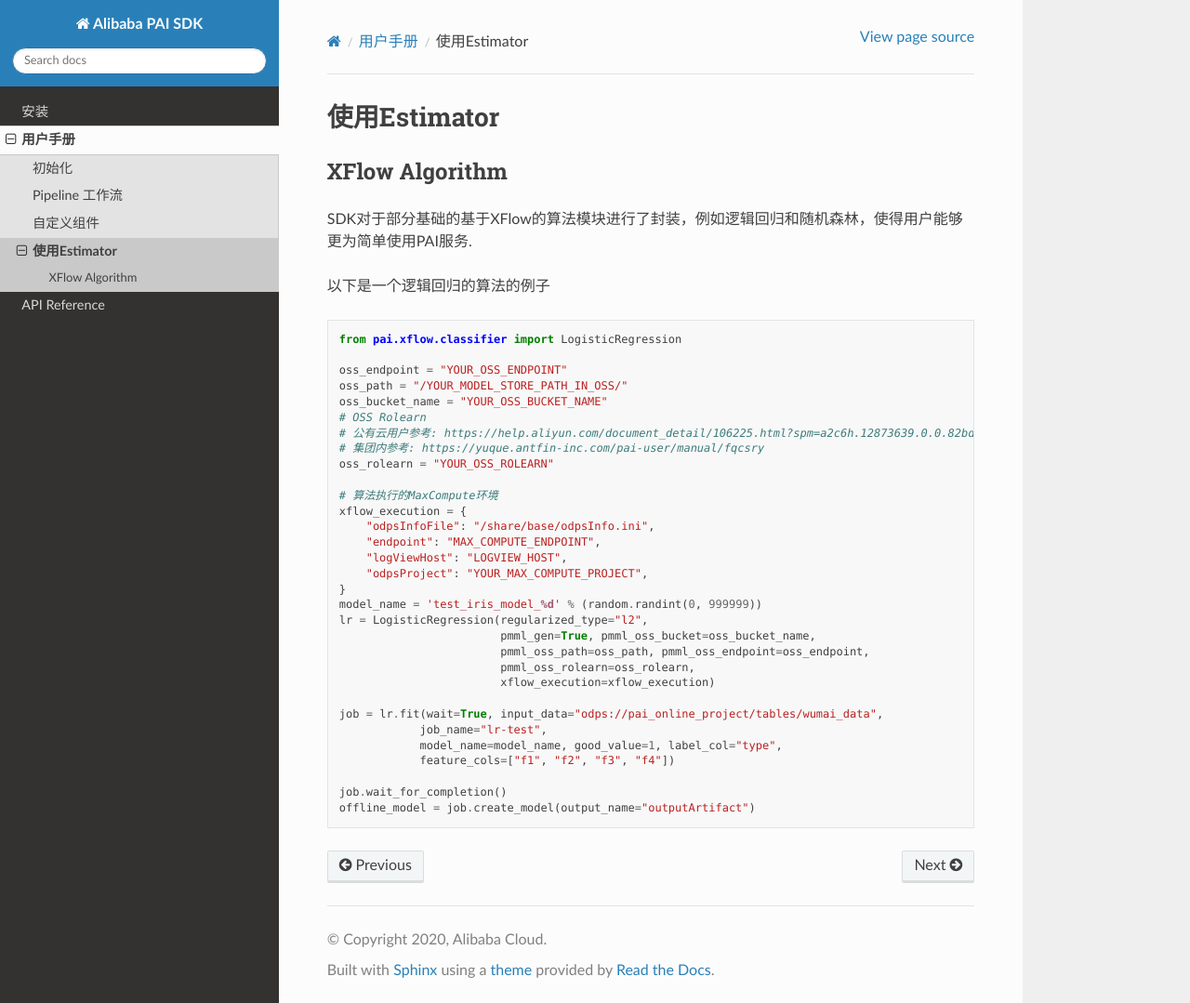
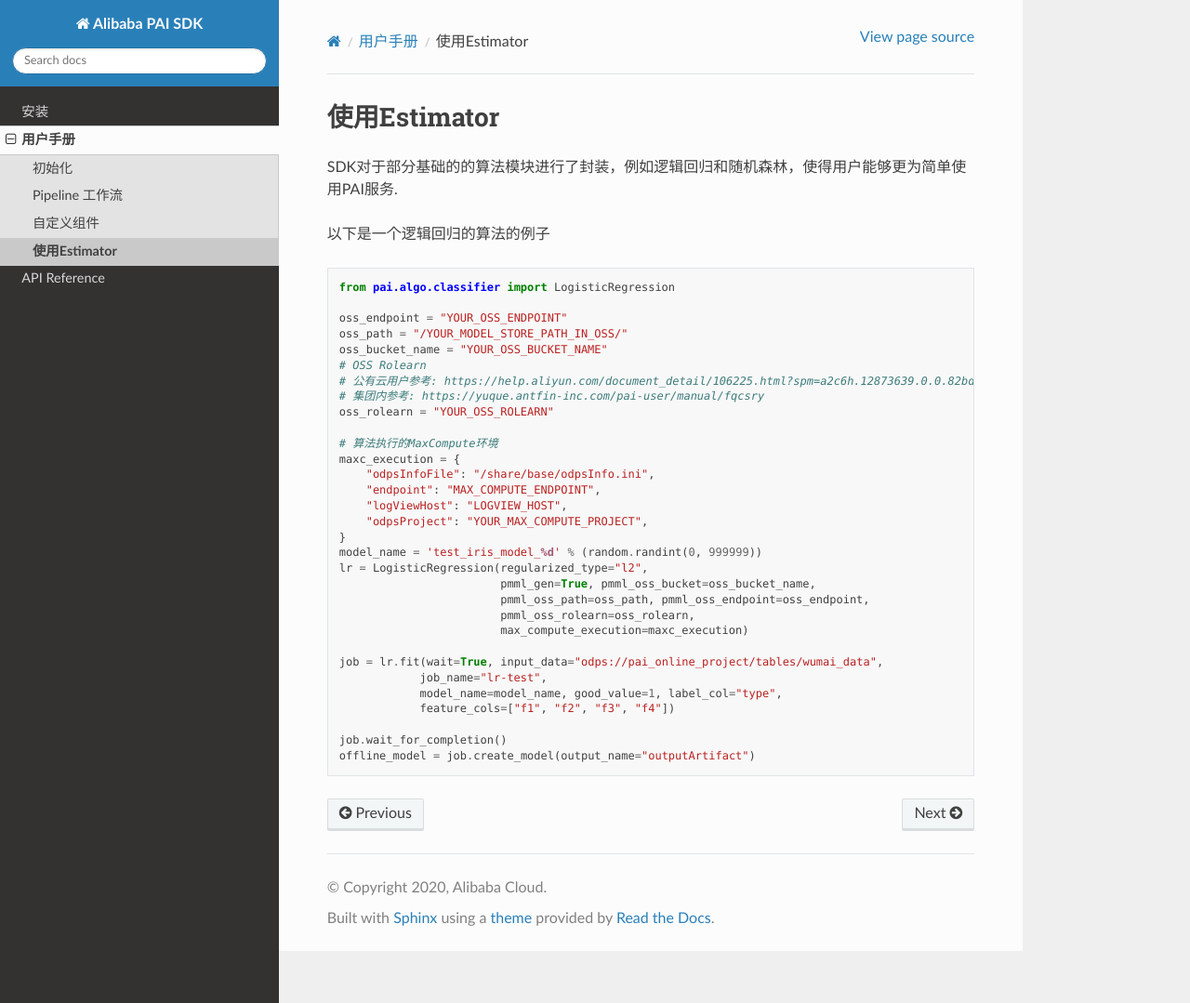
Before and after one commit to aliyun/pai-python-sdk, a Sphinx documentation site: the page built from docs/source/guide/estimator.rst, in a window 1280 px wide and 1079 px high. Shown: the whole window at 93% size. Built offline with Sphinx 7.4.7 and the Read the Docs theme 2.0.0, drawn with Linux system fonts in a browser that asks for light colours; the version number could not be read and is left out; part of the change alters nothing that is shown.

```diff
--- a/docs/source/guide/estimator.rst
+++ b/docs/source/guide/estimator.rst
@@ -3,55 +3,14 @@
 ======================
 
 
-.. SDK支持Pipeline作为一个Estimator调用fit接口, 向服务端提交一个任务, 返回一个EstimatorJob，它与提交的任务关联.
-..
-.. 返回的Job实例，支持管理任务运行，获取Estimator的运行返回结果，能够使用返回的Model Artifact创建一个Model对象.
-..
-..
-.. .. code-block:: python
-..
-..     from pai.pipeline.template import PipelineTemplate
-..
-..     pipeline = PipelineTemplate.get_by_identifier(logisticregression-binary-xflow-maxCompute",
-..         provider=ProviderAlibabaPAI, version="v1", session=session)
-..
-..     # 具体的parameters名称需要和Manifest中inputs的名称匹配
-..     est = pipeline.to_estimator(parameters={
-..             "execution": xflow_execution,
-..             "regularizedType": "l2",
-..             "regularizedLevel": 1.0,
-..     })
-..
-..     # fit参数输入的arguments参数，可以override初始化Estimator时输入的参数
-..     job = est.fit(wait=False, job_name="test-estimator", arguments={
-..         "inputArtifact": "odps://pai_online_project/tables/iris_data",
-..         "goodValue": 1,
-..         "modelName": "test_iris_model",
-..         "featureColNames": "f1,f2,f3,f4",
-..         "labelColName": "type",
-..         "regularizedLevel": 2.0,
-..     })
-..
-..     # 等待任务结束返回
-..     job.wait_for_completion(show_outputs=False, timeout=240)
-..     print(job.get_status())
-..     print(job.get_outputs())
-..
-..     model = job.create_model(output_name="outputArtifact")
-..
-
-XFlow Algorithm
----------------------
-
-
-SDK对于部分基础的基于XFlow的算法模块进行了封装，例如逻辑回归和随机森林，使得用户能够更为简单使用PAI服务.
+SDK对于部分基础的的算法模块进行了封装，例如逻辑回归和随机森林，使得用户能够更为简单使用PAI服务.
 
 以下是一个逻辑回归的算法的例子
 
 
 .. code-block:: python
 
-    from pai.xflow.classifier import LogisticRegression
+    from pai.algo.classifier import LogisticRegression
 
     oss_endpoint = "YOUR_OSS_ENDPOINT"
     oss_path = "/YOUR_MODEL_STORE_PATH_IN_OSS/"
@@ -62,7 +21,7 @@ SDK对于部分基础的基于XFlow的算法模块进行了封装，例如逻辑
     oss_rolearn = "YOUR_OSS_ROLEARN"
 
     # 算法执行的MaxCompute环境
-    xflow_execution = {
+    maxc_execution = {
         "odpsInfoFile": "/share/base/odpsInfo.ini",
         "endpoint": "MAX_COMPUTE_ENDPOINT",
         "logViewHost": "LOGVIEW_HOST",
@@ -73,7 +32,7 @@ SDK对于部分基础的基于XFlow的算法模块进行了封装，例如逻辑
                             pmml_gen=True, pmml_oss_bucket=oss_bucket_name,
                             pmml_oss_path=oss_path, pmml_oss_endpoint=oss_endpoint,
                             pmml_oss_rolearn=oss_rolearn,
-                            xflow_execution=xflow_execution)
+                            max_compute_execution=maxc_execution)
 
     job = lr.fit(wait=True, input_data="odps://pai_online_project/tables/wumai_data",
                 job_name="lr-test",
```
